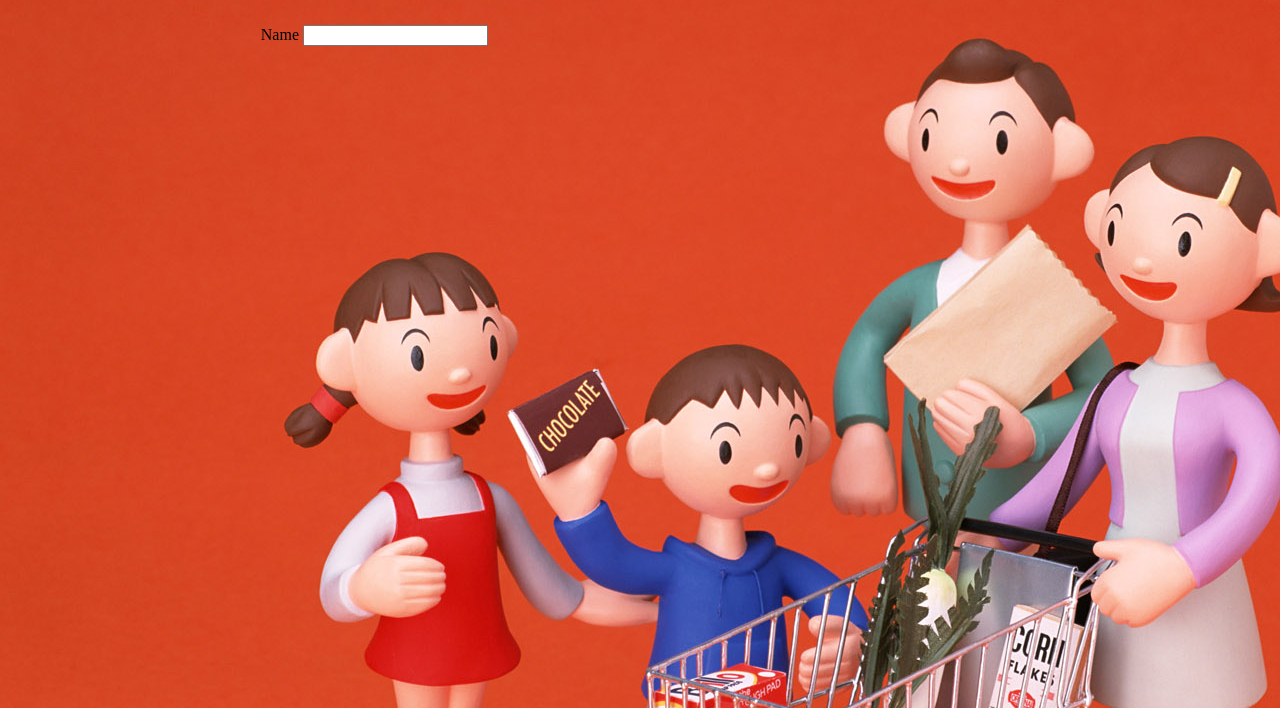
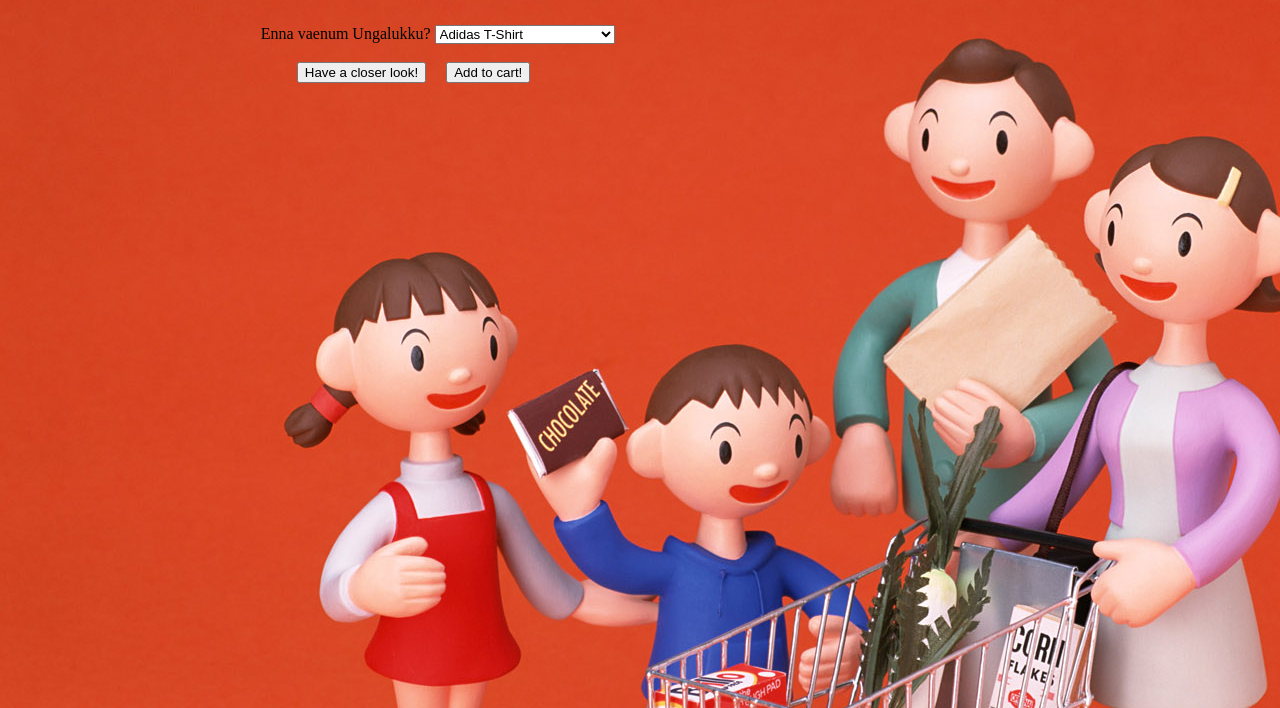
Before and after one commit to madhuvishy/ShoppingCart, a plain HTML site: page index.html in a window 1280 px wide. Shown: the part 92-800 px from the top of the page. Drawn offline with Linux system fonts and the light colour scheme.

Commit message:
moved to css and images folders

```diff
--- /dev/null
+++ b/CSS/style.css
@@ -0,0 +1,21 @@
+body{
+background-image: url("../images/shop1.jpg");
+-moz-background-size: cover;
+background-repeat:no-repeat;
+
+}
+
+h1{
+font-size: 60px;
+font-family: Helvetica,serif;
+text-align: center;
+
+}
+
+#lefty{
+margin-left:20%;
+}
+
+input{
+
+}
--- a/index.html
+++ b/index.html
@@ -1,8 +1,39 @@
 <html>
- <head>
- 	<link rel="stylesheet" type="text/css" href="style.css"><title>Shopping Cart</title></head>
- <body>
- 	<h1>Hop in Shop out!</h1>
+	<head>
+		<link rel="stylesheet" type="text/css" href="CSS/style.css">
+		<title>Shopping Cart</title>
+	</head>
+	<body>
+		<h1>Hop in Shop out!</h1>
+		<div id="lefty">
+			Enna vaenum Ungalukku?
 
- 	<div id="lefty"> Name <input type="text" id="name"></div>
- </body>
+			<select id="name" >
+				<optgroup label="T Shirts">
+					<option value="Adidas T-Shirt">Adidas T-Shirt</option>
+					<option value="Reebok T-Shirt">Reebok T-Shirt</option>
+					<option value="Nike T-Shirt">Nike T-Shirt</option>
+				</optgroup>
+				<optgroup label="Sarees">
+					<option value="Kanchipuram Silk">Kanchipuram Silk Saree</option>
+					<option value="Ahimsa Silk">Ahimsa Silk Saree</option>
+					<option value="Samudrika Pattu">Samudrika Pattu Saree</option>
+				</optgroup>
+				<optgroup label="Jeans">
+					<option value="Denim">Denim Jeans</option>
+					<option value="Levis">Levis Jeans</option>
+					<option value="Pepe">Pepe Jeans</option>
+				</optgroup>
+			</select>
+		</div>
+		<br/>
+
+		<div id="lefty">
+			&nbsp;&nbsp;&nbsp;&nbsp;&nbsp;&nbsp;&nbsp;&nbsp;&nbsp;<input type="button" id="look" value="Have a closer look!" >
+			&nbsp;&nbsp;&nbsp;
+			<input type="button" id="add" value="Add to cart!">
+
+		</div>
+
+	</body>
+</html>
```
Also changed, not shown: images/shop1.jpg (added), images/shop2.jpg (added).
